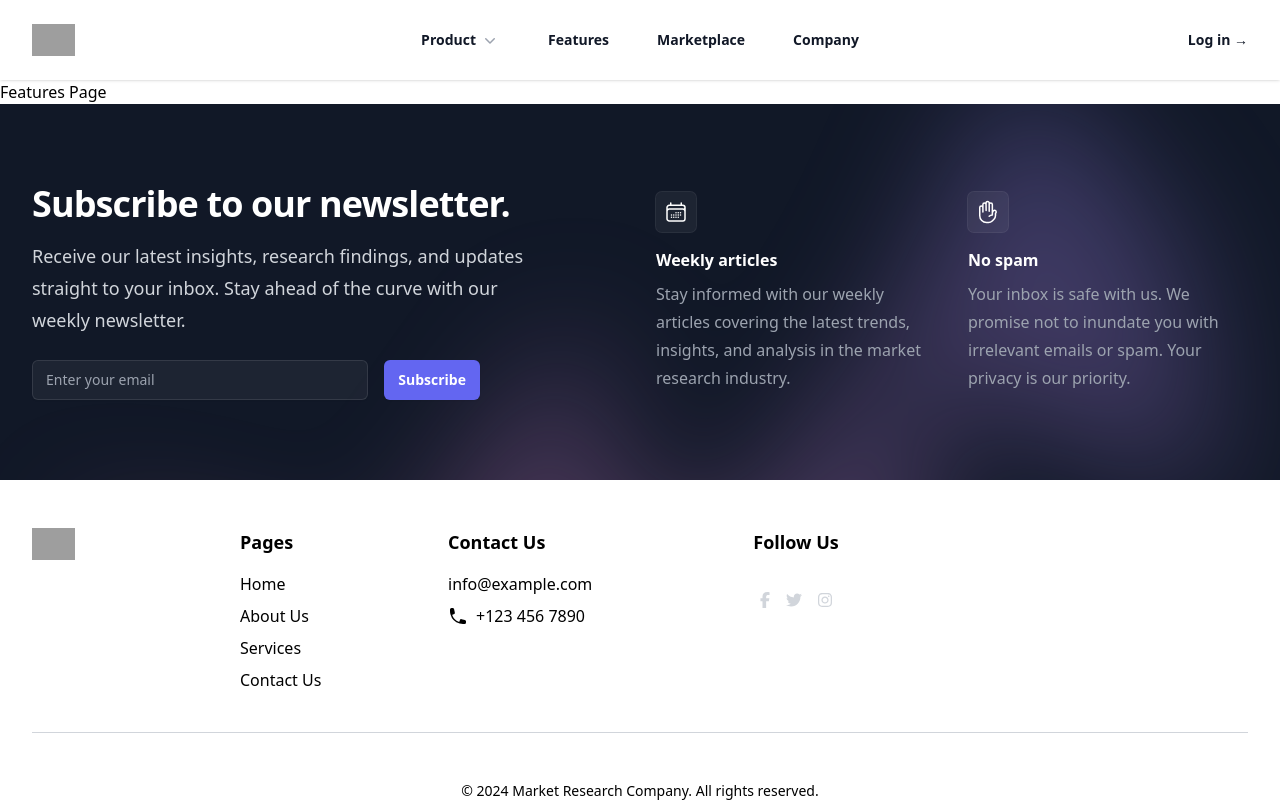
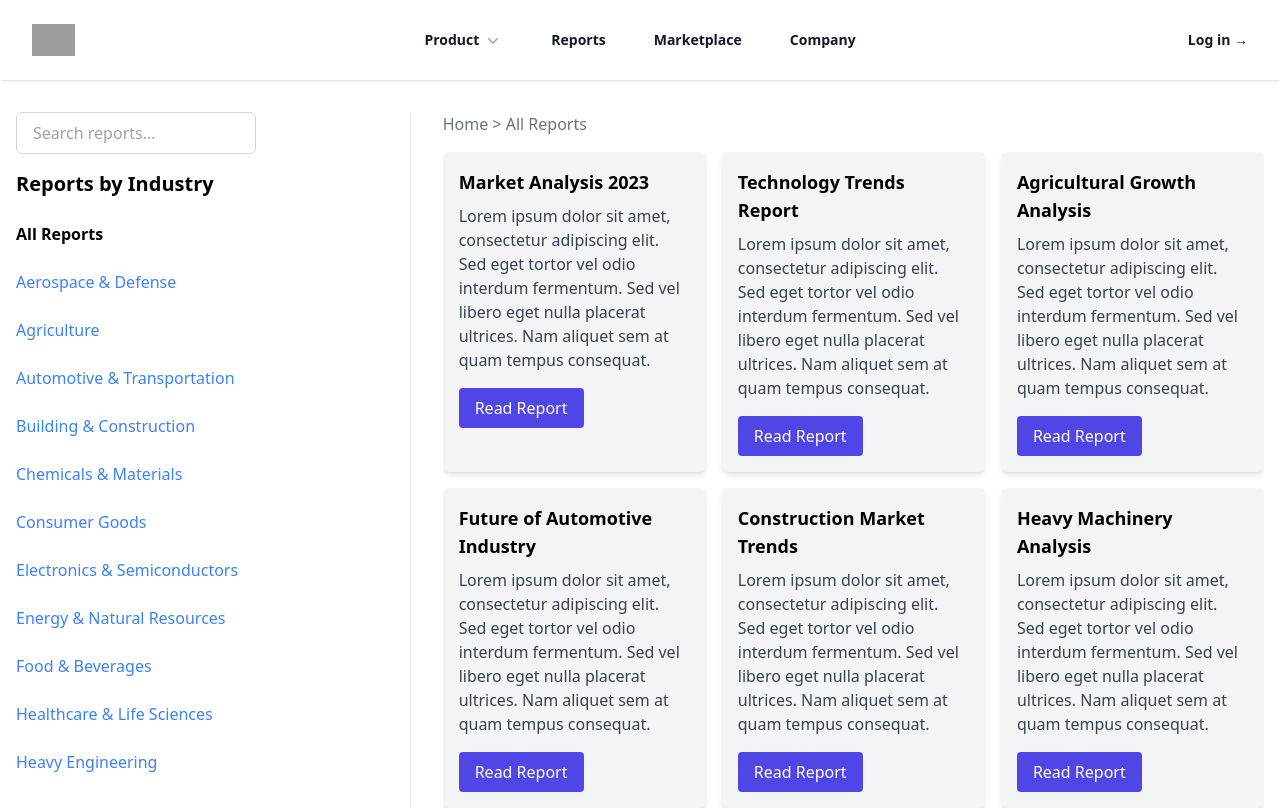
Before and after one commit to rjkolekar/marketrs, a React (Create React App) app: page /features in a window 1280 px wide. Shown: the top 810 px of the page. Built offline with nearby package versions, Linux system fonts and the light colour scheme; grey boxes are pictures that could not be loaded.

Commit message:
report page initial

```diff
--- a/src/components/common/Header.js
+++ b/src/components/common/Header.js
@@ -107,7 +107,7 @@ export default function Example() {
             className="text-sm font-semibold leading-6 text-gray-900"
             onClick={() => setMobileMenuOpen(false)} // Close mobile menu on click
           >
-            Features
+            Reports
           </Link>
           <Link
             to="/marketplace"
@@ -186,7 +186,7 @@ export default function Example() {
      className="-mx-3 block rounded-lg px-3 py-2 text-base font-semibold leading-7 text-gray-900 hover:bg-gray-50"
      onClick={() => setMobileMenuOpen(false)} // Close mobile menu on click
    >
-     Features
+     Reports
    </Link>
    <Link
      to="/marketplace"
--- a/src/components/pages/Features.js
+++ b/src/components/pages/Features.js
@@ -1,11 +1,161 @@
-import React from 'react'
+import React, { useState } from 'react';
 
-const Features = () => {
-  return (
-    <div>
-      <p>Features Page</p>
+const ReportPage = () => {
+    // Sample report data
+    const [reports, setReports] = useState([
+        { id: 1, title: 'Market Analysis 2023', industry: 'Defense', content: 'Lorem ipsum dolor sit amet, consectetur adipiscing elit. Sed eget tortor vel odio interdum fermentum. Sed vel libero eget nulla placerat ultrices. Nam aliquet sem at quam tempus consequat.' },
+        { id: 2, title: 'Technology Trends Report', industry: 'Aerospace & Defense', content: 'Lorem ipsum dolor sit amet, consectetur adipiscing elit. Sed eget tortor vel odio interdum fermentum. Sed vel libero eget nulla placerat ultrices. Nam aliquet sem at quam tempus consequat.' },
+        { id: 3, title: 'Agricultural Growth Analysis', industry: 'Agriculture', content: 'Lorem ipsum dolor sit amet, consectetur adipiscing elit. Sed eget tortor vel odio interdum fermentum. Sed vel libero eget nulla placerat ultrices. Nam aliquet sem at quam tempus consequat.' },
+        { id: 4, title: 'Future of Automotive Industry', industry: 'Automotive & Transportation', content: 'Lorem ipsum dolor sit amet, consectetur adipiscing elit. Sed eget tortor vel odio interdum fermentum. Sed vel libero eget nulla placerat ultrices. Nam aliquet sem at quam tempus consequat.' },
+        { id: 5, title: 'Construction Market Trends', industry: 'Building & Construction', content: 'Lorem ipsum dolor sit amet, consectetur adipiscing elit. Sed eget tortor vel odio interdum fermentum. Sed vel libero eget nulla placerat ultrices. Nam aliquet sem at quam tempus consequat.' },
+        { id: 12, title: 'Heavy Machinery Analysis', industry: 'Heavy Engineering', content: 'Lorem ipsum dolor sit amet, consectetur adipiscing elit. Sed eget tortor vel odio interdum fermentum. Sed vel libero eget nulla placerat ultrices. Nam aliquet sem at quam tempus consequat.' },
+    ]);
+    const [showContactForm, setShowContactForm] = useState(false);
+    const [searchTerm, setSearchTerm] = useState('');
+    // List of industry categories
+    const categories = [
+        'Aerospace & Defense',
+        'Agriculture',
+        'Automotive & Transportation',
+        'Building & Construction',
+        'Chemicals & Materials',
+        'Consumer Goods',
+        'Electronics & Semiconductors',
+        'Energy & Natural Resources',
+        'Food & Beverages',
+        'Healthcare & Life Sciences',
+        'Heavy Engineering',
+    ];
+
+    // State to store the selected industry for filtering reports
+    const [selectedIndustry, setSelectedIndustry] = useState(null);
+
+    // State to store the currently selected report
+    const [selectedReport, setSelectedReport] = useState(null);
+
+    // Function to filter reports based on selected industry
+    const filteredReports = selectedIndustry ? reports.filter(report => report.industry === selectedIndustry) : reports;
+
+    // Function to handle clicking on the "Read Report" button
+    const handleReadReport = (report) => {
+        setSelectedReport(report);
+    };
+
+    // Function to handle closing the selected report
+    const handleCloseReport = () => {
+        setSelectedReport(null);
+    };
+
+    // Function to handle search term change
+    const handleSearchChange = (event) => {
+        setSearchTerm(event.target.value);
+    };
+
+    // Filter reports based on search term
+    const filteredReportsBySearch = filteredReports.filter(report =>
+        report.title.toLowerCase().includes(searchTerm.toLowerCase()) ||
+        report.content.toLowerCase().includes(searchTerm.toLowerCase())
+    );
+
+    return (
+        <div className="container mx-auto px-4 py-8">
+            <div className="grid grid-cols-1 lg:grid-cols-3 gap-8">
+                {/* Sidebar for categories */}
+                {!selectedReport && (
+                    <div className="lg:col-span-1 overflow-y-auto border-r border-gray-200 sticky top-0 max-h-screen">
+                        <input
+                            type="text"
+                            placeholder="Search reports..."
+                            className="w-full md:w-60 px-4 py-2 mb-4 mr-8 border border-gray-300 rounded-md"
+                            value={searchTerm}
+                            onChange={handleSearchChange}
+                        />
+                        <h2 className="text-xl font-semibold mb-4">Reports by Industry</h2>
+                        <ul className="space-y-2">
+                            <li key="all-reports" className="py-2">
+                                <button
+                                    className={`w-full text-left ${!selectedIndustry ? 'font-semibold' : 'text-blue-500 hover:underline'}`}
+                                    onClick={() => setSelectedIndustry(null)}
+                                >
+                                    All Reports
+                                </button>
+                            </li>
+                            {categories.map(category => (
+                                <li key={category} className="py-2">
+                                    <button
+                                        className={`w-full text-left ${selectedIndustry === category ? 'font-semibold' : 'text-blue-500 hover:underline'}`}
+                                        onClick={() => setSelectedIndustry(category)}
+                                    >
+                                        {category}
+                                    </button>
+                                </li>
+                            ))}
+                        </ul>
+                    </div>
+                )}
+
+                {/* Main content */}
+                <div className="lg:col-span-2 overflow-y-auto sticky top-0 max-h-screen">
+                    {!selectedReport && (
+                       <div>
+                       <nav className="text-gray-500 mb-4">
+                           Home {'>'} {selectedIndustry ? `${selectedIndustry} > ` : ''} {selectedReport ? selectedReport.title : 'All Reports'}
+                       </nav>
+                       <div className="grid grid-cols-1 sm:grid-cols-2 lg:grid-cols-3 gap-4">
+                           {filteredReportsBySearch.map(report => (
+                               <div key={report.id} className="p-4 bg-gray-100 rounded-md shadow-md">
+                                   <h3 className="text-lg font-semibold">{report.title}</h3>
+                                   <p className="mt-2 text-gray-700 text-md">{report.content}</p>
+                                   <button
+                                       onClick={() => handleReadReport(report)}
+                                       className="mt-4 px-4 py-2 bg-indigo-600 text-white rounded hover:bg-indigo-700"
+                                   >
+                                       Read Report
+                                   </button>
+                               </div>
+                           ))}
+                       </div>
+                   </div>
+
+                    )}
+                    {selectedReport && (
+                        <div className="mt-8 bg-white p-4 rounded-md shadow-md">
+                            <h2 className="text-xl font-semibold mb-4">{selectedReport.title}</h2>
+                            <p className="text-gray-700">{selectedReport.content}</p>
+                            <button
+                                onClick={handleCloseReport}
+                                className="mt-4 px-4 py-2 bg-indigo-600 text-white rounded hover:bg-indigo-700"
+                            >
+                                Close
+                            </button>
+                        </div>
+                    )}
+                </div>
+                {/* Sidebar for report details */}
+                {selectedReport && (
+                    <div className="lg:col-span-1 overflow-y-auto border-l border-gray-200 sticky
+                    top-0 max-h-screen">
+                    <div className="p-4 bg-gray-100 rounded-md shadow-md">
+                        <h3 className="text-lg font-semibold">{selectedReport.title}</h3>
+                        <div className="mt-4 flex justify-between items-center">
+                            <span className="font-semibold text-gray-900">{selectedReport.price}</span>
+                            <button
+                                onClick={() => setShowContactForm(true)} // Handle button click action
+                                className="px-4 py-2 bg-indigo-600 text-white rounded hover:bg-indigo-700"
+                            >
+                                Request Report
+                            </button>
+                        </div>
+                    </div>
+                    <div className="p-4 bg-gray-100 rounded-md shadow-md mt-4">
+                        <h3 className="text-lg font-semibold">Related Reports</h3>
+                        {/* Display related reports here */}
+                    </div>
+                </div>
+            )}
+        </div>
     </div>
-  )
-}
+);
+};
 
-export default Features
+export default ReportPage;
```
